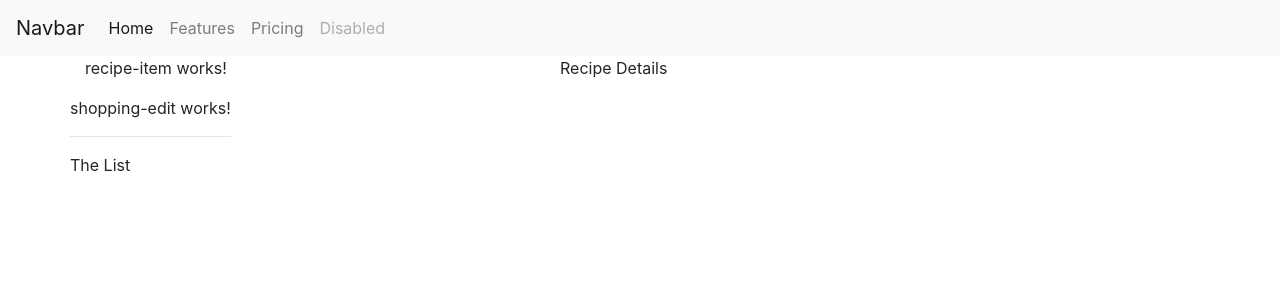
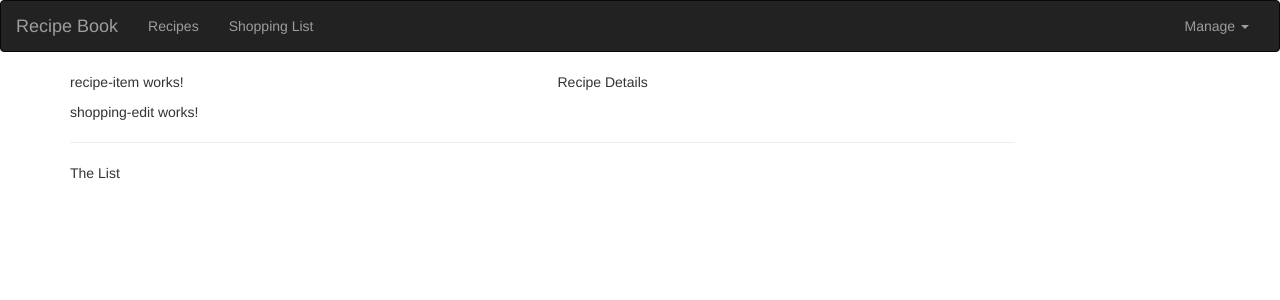
Before and after one commit to Martin-Pozniak/shopping-list-app, an Angular app: page / in a window 1280 px wide. Shown: the top 300 px of the page. Built offline with nearby package versions, Linux system fonts and the light colour scheme.

Commit message:
Switched out Bootstrap 4 for Bootstrap 3

```diff
--- a/angular.json
+++ b/angular.json
@@ -25,7 +25,7 @@
             ],
             "styles": [
               "src/styles.css",
-              "node_modules/bootstrap/dist/css/bootstrap.min.css"
+              "node_modules/bootstrap/dist/css/bootstrap.css"
             ],
             "scripts": []
           },
--- a/package.json
+++ b/package.json
@@ -19,7 +19,7 @@
     "@angular/platform-browser": "~8.1.2",
     "@angular/platform-browser-dynamic": "~8.1.2",
     "@angular/router": "~8.1.2",
-    "bootstrap": "^4.3.1",
+    "bootstrap": "^3.4.1",
     "rxjs": "~6.4.0",
     "tslib": "^1.9.0",
     "zone.js": "~0.9.1"
--- a/src/app/header-component/header.component.html
+++ b/src/app/header-component/header.component.html
@@ -1,22 +1,22 @@
-<nav class="navbar navbar-expand-lg navbar-light bg-light">
-  <a class="navbar-brand" href="#">Navbar</a>
-  <button class="navbar-toggler" type="button" data-toggle="collapse" data-target="#navbarNav" aria-controls="navbarNav" aria-expanded="false" aria-label="Toggle navigation">
-    <span class="navbar-toggler-icon"></span>
-  </button>
-  <div class="collapse navbar-collapse" id="navbarNav">
-    <ul class="navbar-nav">
-      <li class="nav-item active">
-        <a class="nav-link" href="#">Home <span class="sr-only">(current)</span></a>
-      </li>
-      <li class="nav-item">
-        <a class="nav-link" href="#">Features</a>
-      </li>
-      <li class="nav-item">
-        <a class="nav-link" href="#">Pricing</a>
-      </li>
-      <li class="nav-item">
-        <a class="nav-link disabled" href="#">Disabled</a>
-      </li>
-    </ul>
+<nav class="navbar navbar-expand-lg navbar-inverse">
+  <div class="container-fluid">
+    <div class="navbar-header">
+      <a href="#" class="navbar-brand">Recipe Book</a>
+    </div>
+    <div class="collapse navbar-collapse">
+      <ul class="nav navbar-nav">
+        <li class="nav-item"><a class="nav-link" href="#">Recipes</a></li>
+        <li class="nav-item"><a class="nav-link" href="#">Shopping List</a></li>
+      </ul>
+      <ul class="nav navbar-nav navbar-right">
+        <li class="dropdown">
+          <a class="dropdown-toggle" role="button" href="">Manage <span class="caret"></span></a>
+          <ul class="dropdown-menu">
+            <li class="nav-item"><a class="nav-link" href="">Fetch</a></li>
+            <li class="nav-item"><a class="nav-link" href="">Save</a></li>
+          </ul>
+        </li>
+      </ul>
+    </div>
   </div>
 </nav>
```
Also changed, not shown: 1 other file (tests, documents, lock files or other folders).
